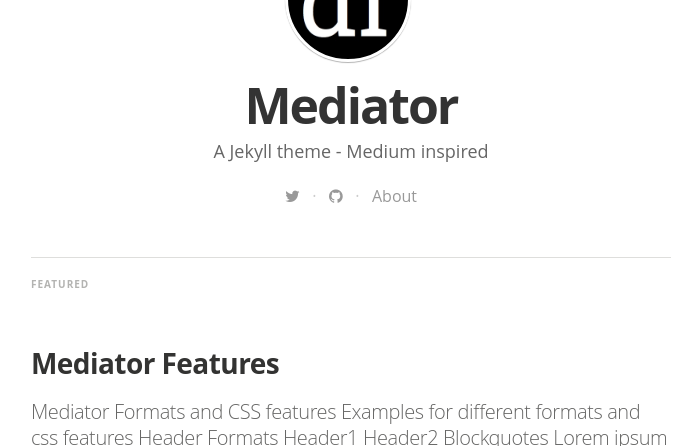
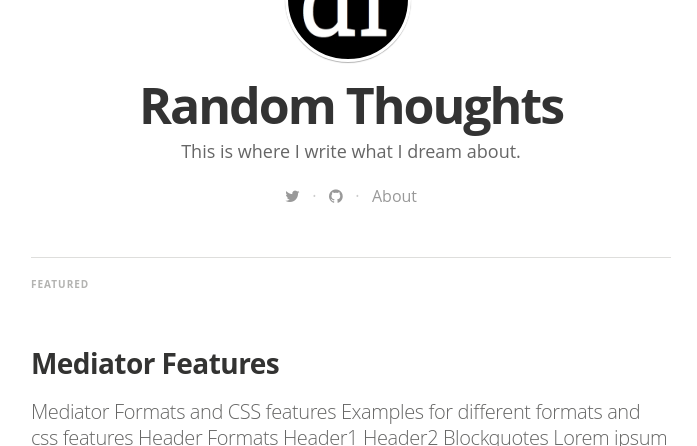
Before and after one commit to ahmedshuhel/ahmedshuhel.github.io, a Jekyll site: the page built from index.html, in a window 1280 px wide and 900 px high, cut to the strip 454-900 px from the top of the window. Shown: the whole strip, without its empty margins (289-986 px from the left). Built offline with Jekyll 4.4.1, drawn with Linux system fonts in a browser that asks for light colours; nearby versions of some CDN libraries; some web fonts are replaced; Markdown is read by kramdown in place of the engine named in the settings; the list of posts is cut into pages by our own code; some of the changed text lies outside the part shown.

Commit message:
chore(*): update configuration

```diff
--- a/_config.yml
+++ b/_config.yml
@@ -2,30 +2,30 @@
 markdown: redcarpet
 highlighter: pygments
 
-# Site settings
-title: "Mediator"
+# Site settin
+title: "Random Thoughts"
 description: > # this means to ignore newlines until "email:"
-   A Jekyll theme - Medium inspired
+   This is where I write what I dream about.
 
-email: a-mail@mail.mail
+email: shuhel@ymail.com
 #blog logo
 logo: "/assets/images/df_logo.jpg"
 # blog cover
 cover: "/assets/images/cA4aKEIPQrerBnp1yGHv_IMG_9534-3-2.jpg"
 
-name: 'Dirk Fabisch'
-author: 'Dirk Fabisch'
+name: 'Shuhel Ahmed'
+author: 'Shuhel Ahmed'
 author_image: "/assets/images/author.jpg"
 
 paginate:	5
 
-url: "http://myblog.***.***" # the base hostname & protocol for your site
+url: "http://ahmedshuhel.github.io" # the base hostname & protocol for your site
 baseurl: ""
 
 # social icons and sharing options
 social:
   - icon:	twitter
-    url:	https://twitter.com/dirkfabisch
+    url:	https://twitter.com/ahmedshuhel
     desc: Follow me on twitter
     share_url: http://twitter.com/share
     share_title: ?text=
@@ -39,7 +39,7 @@ social:
 #    share_link: "&amp;u="
 
   - icon:	github
-    url:	https://github.com/dirkfabisch
+    url:	https://github.com/ahmedshuhel
     desc:	Fork me on github
     share_url:
     share_title:
```
Also changed, not shown: README.md.
